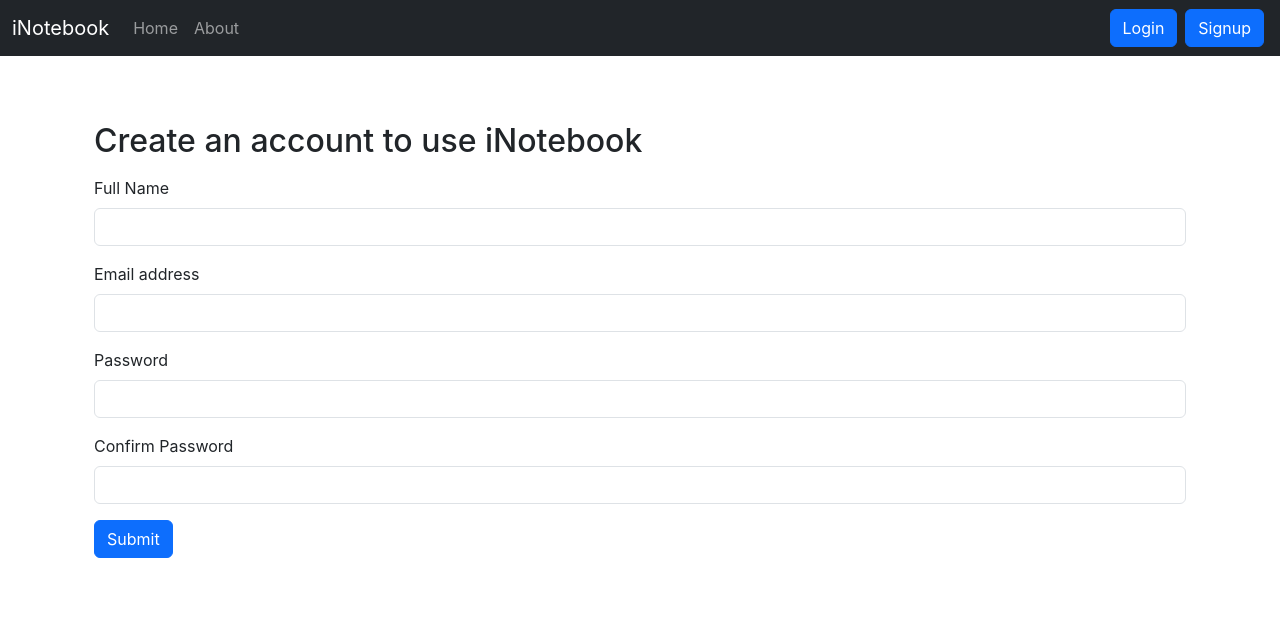
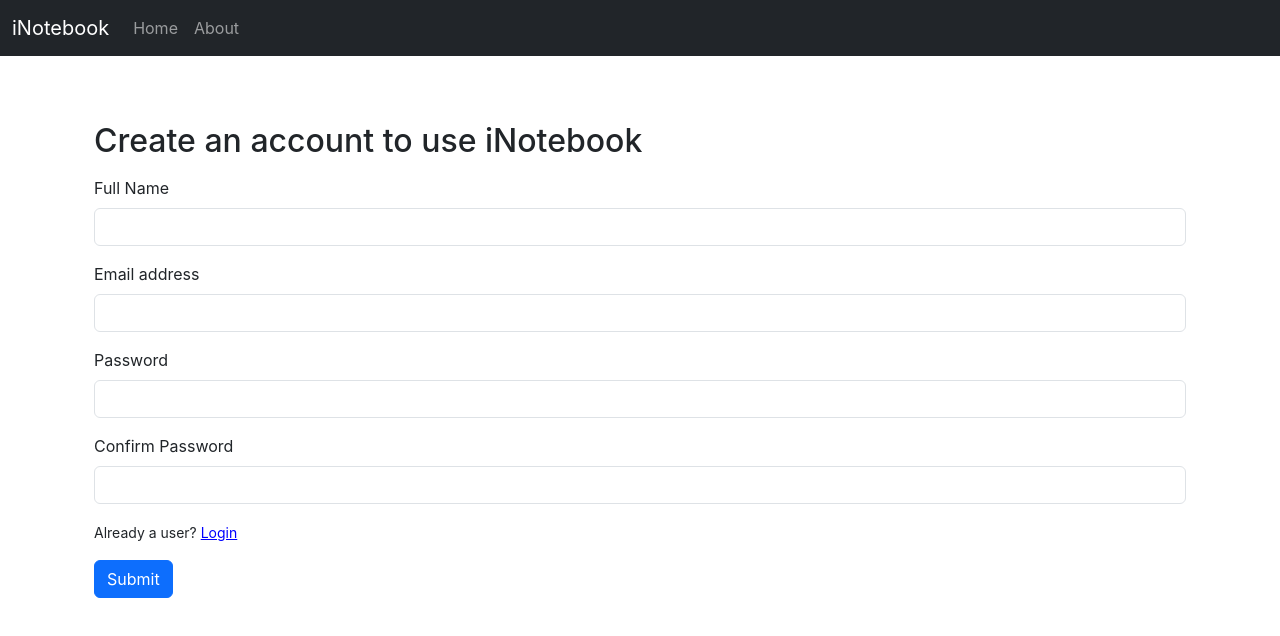
Before and after one commit to Saurabh-html/iNotebook, a React (Create React App) app: page /signup in a window 1280 px wide. Shown: the top 636 px of the page. Built offline with nearby package versions, Linux system fonts and the light colour scheme; no server answers.

Commit message:
Removed Login and Signup button from Navbar

```diff
--- a/src/components/Navbar.js
+++ b/src/components/Navbar.js
@@ -12,7 +12,7 @@ const Navbar = ({ search, setSearch, searchType, setSearchType }) => {
 
   const handleLogout = () => {
     localStorage.removeItem(config.TOKEN_KEY);
-    setUser(null); // ✅ reset user
+    setUser(null);
     navigate("/login");
   };
 
@@ -33,7 +33,6 @@ const Navbar = ({ search, setSearch, searchType, setSearchType }) => {
     }
   };
 
-  // ✅ KEY FIX: run whenever token changes
   useEffect(() => {
     if (token) {
       getUserDetails();
@@ -94,20 +93,15 @@ const Navbar = ({ search, setSearch, searchType, setSearchType }) => {
               </div>
             )}
 
-            {/* RIGHT */}
-            {!token ? (
-              <div className="d-flex">
-                <Link className="btn btn-primary mx-1" to="/login">Login</Link>
-                <Link className="btn btn-primary mx-1" to="/signup">Signup</Link>
-              </div>
-            ) : (
+            {/* RIGHT → ONLY PROFILE WHEN LOGGED IN */}
+            {token && (
               <div className="d-flex">
                 <button
                   className="btn btn-outline-light mx-2"
                   data-bs-toggle="offcanvas"
                   data-bs-target="#profileSidebar"
                 >
-                  Your Profile {/* ✅ changed */}
+                  Your Profile
                 </button>
               </div>
             )}
--- a/src/components/Signup.js
+++ b/src/components/Signup.js
@@ -17,7 +17,6 @@ const Signup = (props) => {
 
     const { name, email, password, cpassword } = credentials;
 
-    // Optional safety (no UI change)
     if (password !== cpassword) {
       props.showAlert("Passwords do not match", "danger");
       return;
@@ -35,7 +34,7 @@ const Signup = (props) => {
 
     if (json.success) {
       localStorage.setItem(config.TOKEN_KEY, json.authtoken);
-      navigate("/", {replace: true});
+      navigate("/");
       props.showAlert("Account Created Successfully", "success");
     } else {
       props.showAlert("Invalid Credentials", "danger");
@@ -71,6 +70,19 @@ const Signup = (props) => {
           <input type="password" className="form-control" name="cpassword" onChange={onChange} minLength={5} required />
         </div>
 
+        {/* 👇 NEW LOGIN LINK */}
+        <div className="mb-3">
+          <small>
+            Already a user?{" "}
+            <span
+              style={{ cursor: "pointer", color: "blue", textDecoration: "underline" }}
+              onClick={() => navigate("/login")}
+            >
+              Login
+            </span>
+          </small>
+        </div>
+
         <button type="submit" className="btn btn-primary">Submit</button>
       </form>
     </div>
```
Also changed, not shown: 2 other files (tests, documents, lock files or other folders).
